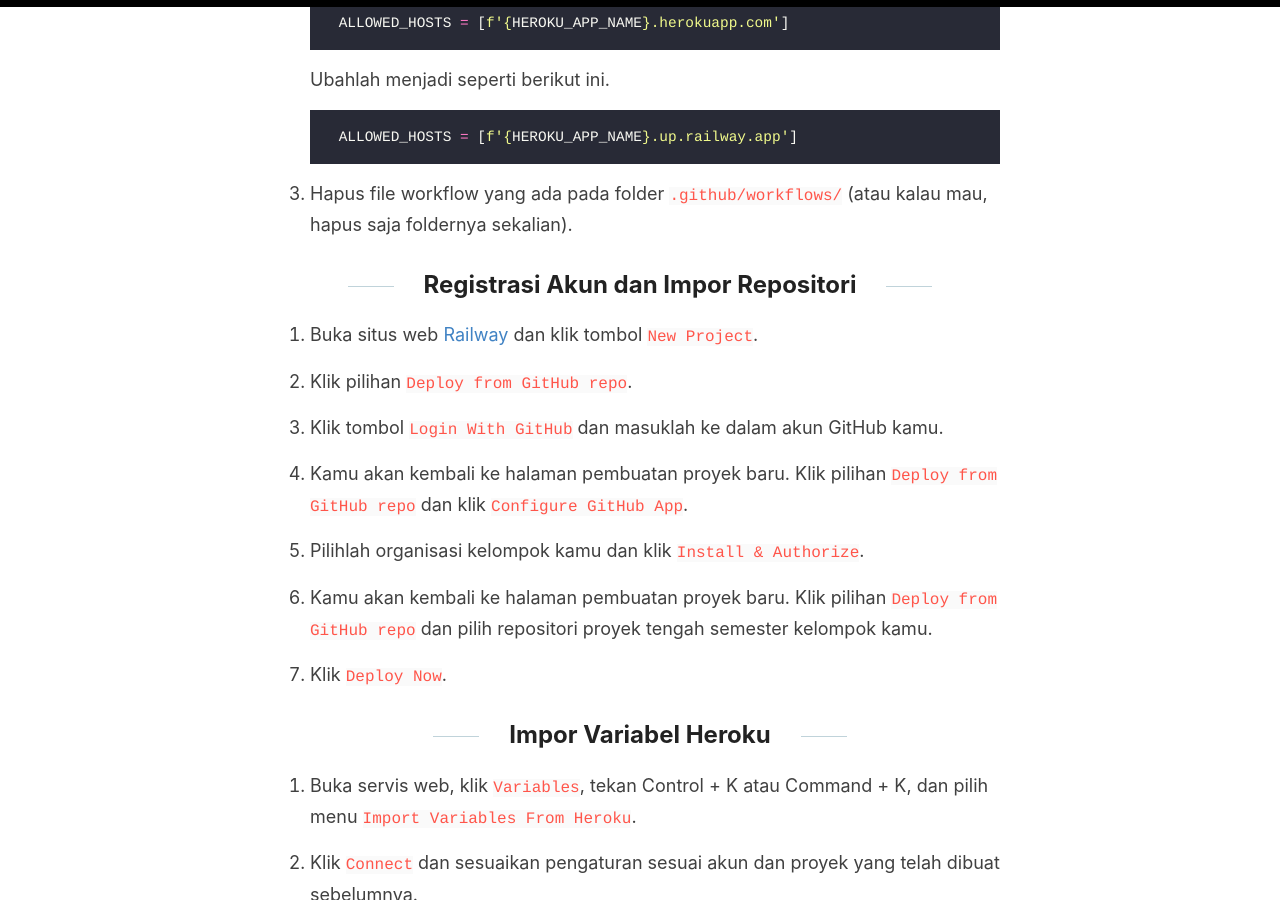
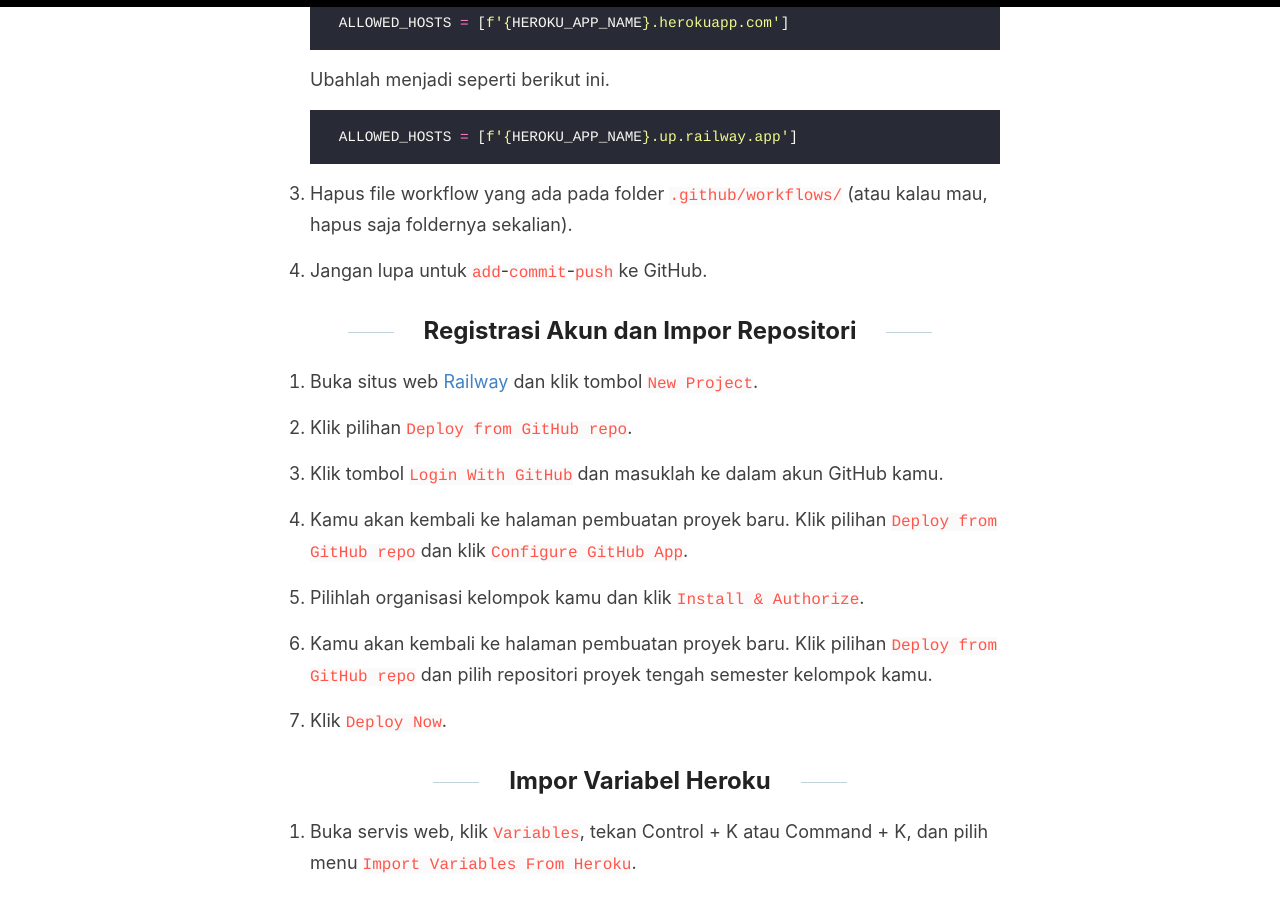
Before and after one commit to determinedguy/cecoret, a Jekyll site: the page built from _posts/2022-11-26-heroku-to-railway.md, in a window 1280 px wide and 900 px high, scrolled down 1653 px. Built offline with Jekyll 4.4.1, drawn with Linux system fonts in a browser that asks for light colours.

Commit message:
feat: sentences

````diff
--- a/_posts/2022-11-26-heroku-to-railway.md
+++ b/_posts/2022-11-26-heroku-to-railway.md
@@ -47,6 +47,8 @@ Yakin mau lanjut migrasi ke rel kereta api? Oke lanjut~
     ```
 
 3. Hapus file workflow yang ada pada folder `.github/workflows/` (atau kalau mau, hapus saja foldernya sekalian).
+
+4. Jangan lupa untuk `add`-`commit`-`push` ke GitHub.
 
 ## Registrasi Akun dan Impor Repositori
 
````
